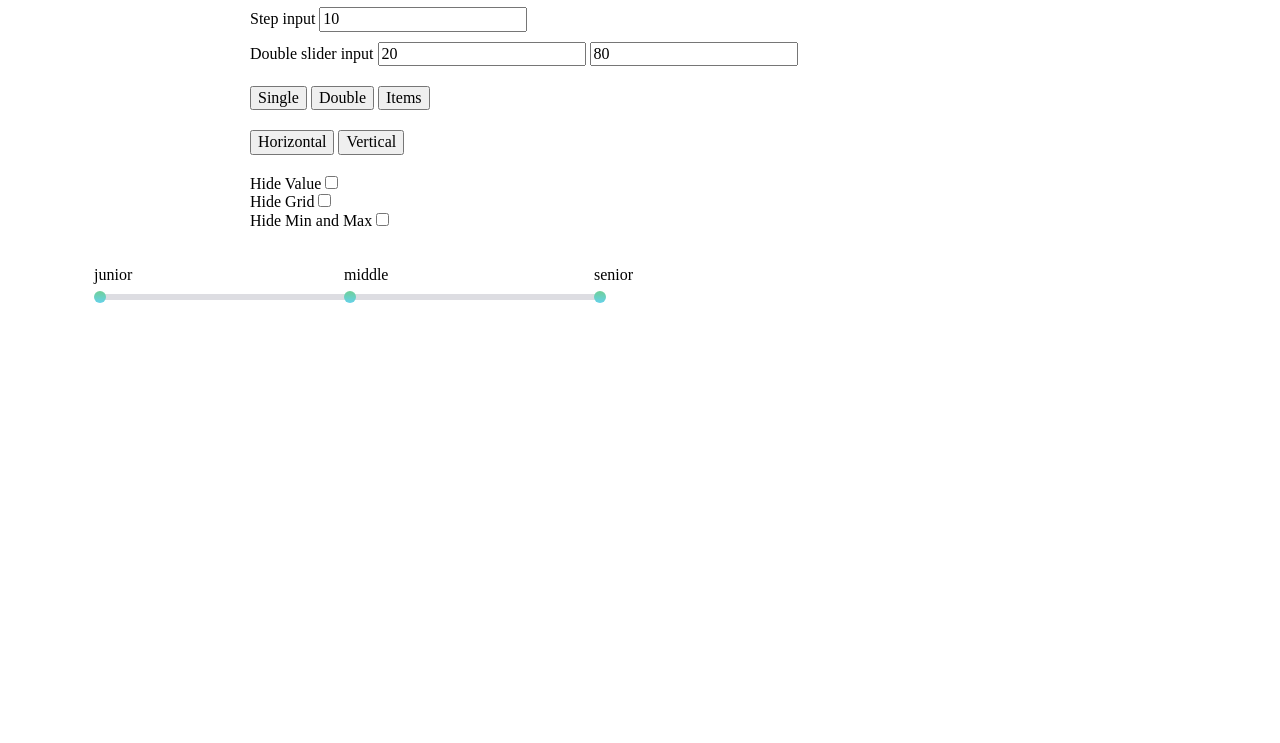
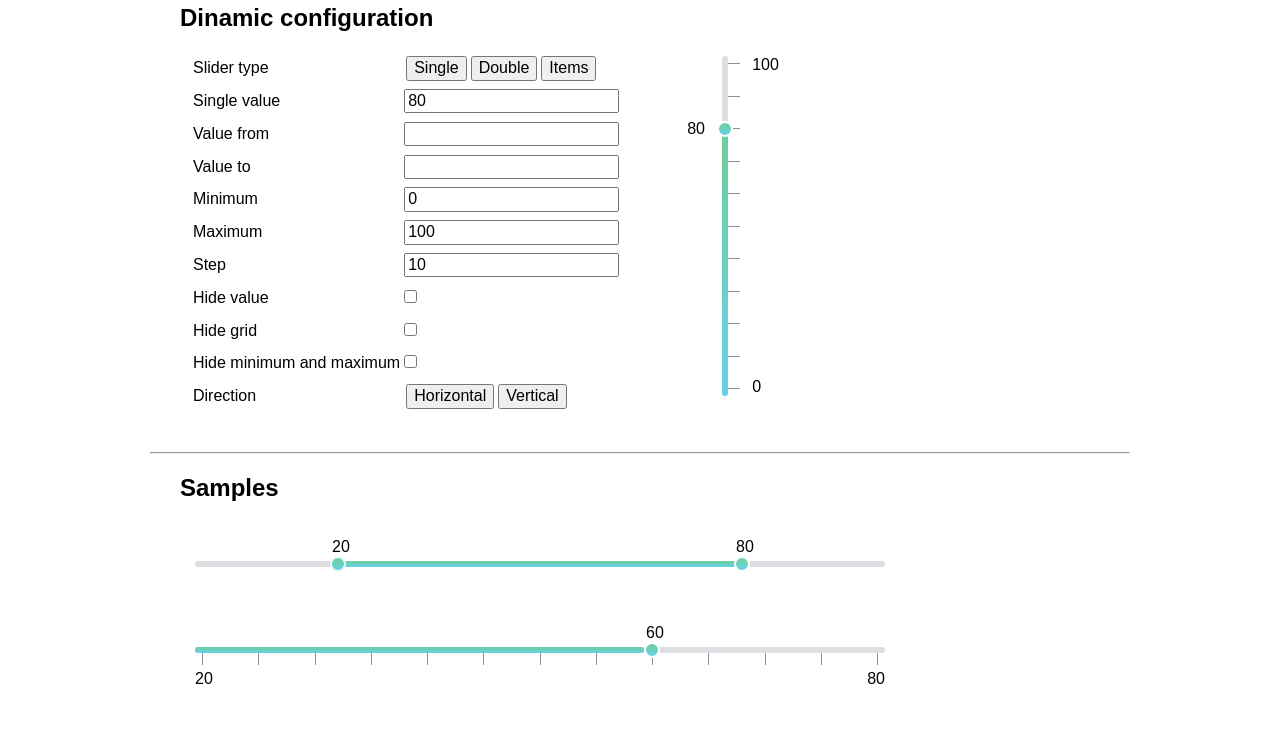
Before and after one commit to syuzi22/jquery-slider, a website built with webpack: page src/index.html in a window 1280 px wide. Shown: the part 126-869 px from the top of the page. Before the commit the page ends 800 px from the top, so only its background shows below. Built offline with nearby package versions, Linux system fonts and the light colour scheme.

Commit message:
Added demo-page layout

```diff
--- a/src/Controller.ts
+++ b/src/Controller.ts
@@ -101,6 +101,14 @@ export class Controller {
         if (this.options.hideValue === true) {
             this.view.hideValue(true);
         }
+
+        if (this.options.hideGrid === true) {
+            this.view.hideGrid(true);
+        }
+
+        if (this.options.hideMinMax === true) {
+            this.view.hideMinMax(true);
+        }
     }
 
     createSingle() {
@@ -182,6 +190,7 @@ export class Controller {
         if (this.options.orientation === 'vertical') {
             this.model.updateSliderHeight(this.line.getLineHeight());
             this.model.calcItemsStep_V(this.options.items.length - 1);
+            this.view.getWrapNode().classList.add('slider__wrap_ver');
         } else {
             this.model.updateSliderWidth(this.line.getLineWidth());
             this.model.calcItemsStep_H(this.options.items.length - 1);
--- a/src/demo.ts
+++ b/src/demo.ts
@@ -3,34 +3,51 @@ interface JQuery {
 }
 
 $(() => {
-    const input = document.querySelector('.slider-input') as HTMLInputElement;
+
+    const mySliderSimple = $('.slider__simple').slider({
+        type: 'double',
+        min: 0,
+        max: 100,
+        from: 20,
+        to: 80,
+        step: 5,
+        hideGrid: true,
+        hideMinMax: true
+    });
+
+    const mySliderSingle = $('.slider__single').slider({
+        type: 'single',
+        min: 20,
+        max: 80,
+        from: 40, // if single, this parameter is ignored
+        to: 60,
+        step: 5,
+    });
+
+    const mySliderRange = $('.slider__range').slider({
+        type: 'double',
+        min: 10,
+        max: 90,
+        from: 20,
+        to: 80,
+        step: 2,
+    });
+
+    const mySliderItems = $('.slider__items').slider({
+        type: 'items',
+        items: ['junior', 'middle', 'senior'],
+    });
+
+    const inputSingle = document.querySelector('.slider-input-single') as HTMLInputElement;
     const inputFrom = document.querySelector('.slider-input-from') as HTMLInputElement;
     const inputTo = document.querySelector('.slider-input-to') as HTMLInputElement;
-    const inputStep = document.querySelector('.slider-step') as HTMLInputElement;
     const inputMin = document.querySelector('.slider-min') as HTMLInputElement;
     const inputMax = document.querySelector('.slider-max') as HTMLInputElement;
+    const inputStep = document.querySelector('.slider-step') as HTMLInputElement;
 
-    const mySlider2 = $('.slider2').slider({
-        type: 'items',
-        min: 10,
-        max: 90,
-        from: 20, // если single, то этот параметр не учитывается
-        to: 80,
-        step: 10,
-        items: ['junior', 'middle', 'senior'],
-        orientation: 'vertical',
-        hideGrid: false,
-        hideValue: false,
-        hideMinMax: false
-    });
-
-    mySlider2.data('slider').changeOrientation('horizontal');
-    mySlider2.data('slider').changeMax(200);
-
-
-    const mySlider = $('.slider')
+    const mySliderMulti = $('.slider__multi')
     .on('slider.valueCalced', function (event, value) {
-            input.value = value;
+        inputSingle.value = value;
     })
     .on('slider.valueFromCalced', function (event, value) {
         inputFrom.value = value;
@@ -48,29 +65,24 @@ $(() => {
         inputMax.value = value;
     })
     .slider({
-            type: 'double',
-            min: 10,
-            max: 90,
-            from: 20, // если single, то этот параметр не учитывается
+        type: 'single',
+        min: 0,
+        max: 100,
+        from: 20, // if single, this parameter is ignored
         to: 80,
         step: 10,
         items: ['junior', 'middle', 'senior'],
-            // orientation: 'vertical',
-            hideGrid: false,
-            hideValue: false,
-            hideMinMax: false
+        orientation: 'vertical',
     });
 
-
-    /////////////////////
-    input.onkeypress = function(event) {
-        const value = parseInt(input.value)
+    inputSingle.onkeypress = function(event) {
+        const value = parseInt(inputSingle.value)
         if (isNaN(value)) {
             return;
         }
         if (event.code === 'Enter'){
             event.preventDefault();
-            mySlider.data('slider').update(value);
+            mySliderMulti.data('slider').update(value);
         }
     };
 
@@ -81,7 +93,7 @@ $(() => {
         }
         if (event.code === 'Enter'){
             event.preventDefault();
-            mySlider.data('slider').updateFrom(value);
+            mySliderMulti.data('slider').updateFrom(value);
         }
     };
 
@@ -92,7 +104,7 @@ $(() => {
         }
         if (event.code === 'Enter'){
             event.preventDefault();
-            mySlider.data('slider').updateTo(value);
+            mySliderMulti.data('slider').updateTo(value);
         }
     };
 
@@ -103,7 +115,7 @@ $(() => {
         }
         if (event.code === 'Enter'){
             event.preventDefault();
-            mySlider.data('slider').changeStep(value);
+            mySliderMulti.data('slider').changeStep(value);
         }
     }
 
@@ -114,7 +126,7 @@ $(() => {
         }
         if (event.code === 'Enter'){
             event.preventDefault();
-            mySlider.data('slider').changeMin(value);
+            mySliderMulti.data('slider').changeMin(value);
         }
     }
 
@@ -125,60 +137,69 @@ $(() => {
         }
         if (event.code === 'Enter'){
             event.preventDefault();
-            mySlider.data('slider').changeMax(value);
+            mySliderMulti.data('slider').changeMax(value);
         }
     }
 
-
-     ////////////////////////////////////////////
-    let singleBut = document.getElementById('button__single');
-    let doubleBut = document.getElementById('button__double');
-    let itemsBut = document.getElementById('button__items');
-    let hideValue = document.getElementById('hidevalue');
-    let hideGrid = document.getElementById('hidegrid');
-    let hideMinMax = document.getElementById('hideminmax');
-    let horizontalBut = document.getElementById('button__hor');
-    let verticalBut = document.getElementById('button__ver');
+    const singleBut = document.getElementById('button__single');
+    const doubleBut = document.getElementById('button__double');
+    const itemsBut = document.getElementById('button__items');
 
     singleBut.onclick = function() {
-        mySlider.data('slider').changeView('single');
+        mySliderMulti.data('slider').changeView('single');
+        inputFrom.value = '';
+        inputTo.value = '';
     }
     doubleBut.onclick = function(event) {
-        mySlider.data('slider').changeView('double');
+        mySliderMulti.data('slider').changeView('double');
+        inputSingle.value = '';
     }
     itemsBut.onclick = function() {
-        mySlider.data('slider').changeView('items');
+        mySliderMulti.data('slider').changeView('items');
+        inputFrom.value = '';
+        inputTo.value = '';
+        inputSingle.value = '';
+        inputMin.value = '';
+        inputMax.value = '';
+        inputStep.value = '';
     }
 
-    horizontalBut.onclick = function() {
-        mySlider.data('slider').changeOrientation('horizontal');
-    }
-
-    verticalBut.onclick = function() {
-        mySlider.data('slider').changeOrientation('vertical');
-    }
+    const hideValue = document.getElementById('hidevalue');
+    const hideGrid = document.getElementById('hidegrid');
+    const hideMinMax = document.getElementById('hideminmax');
 
     hideValue.oninput = function() {
         if ((<HTMLInputElement>hideValue).checked) {
-            mySlider.data('slider').hideValue(true);
+            mySliderMulti.data('slider').hideValue(true);
         } else {
-            mySlider.data('slider').hideValue(false);
+            mySliderMulti.data('slider').hideValue(false);
         }
     }
 
     hideGrid.oninput = function() {
         if ((<HTMLInputElement>hideGrid).checked) {
-            mySlider.data('slider').hideGrid(true);
+            mySliderMulti.data('slider').hideGrid(true);
         } else {
-            mySlider.data('slider').hideGrid(false);
+            mySliderMulti.data('slider').hideGrid(false);
         }
     }
 
     hideMinMax.oninput = function() {
         if ((<HTMLInputElement>hideMinMax).checked) {
-            mySlider.data('slider').hideMinMax(true);
+            mySliderMulti.data('slider').hideMinMax(true);
         } else {
-            mySlider.data('slider').hideMinMax(false);
+            mySliderMulti.data('slider').hideMinMax(false);
         }
     }
+
+    const horizontalBut = document.getElementById('button__hor');
+    const verticalBut = document.getElementById('button__ver');
+
+    horizontalBut.onclick = function() {
+        mySliderMulti.data('slider').changeOrientation('horizontal');
+    }
+
+    verticalBut.onclick = function() {
+        mySliderMulti.data('slider').changeOrientation('vertical');
+    }
 })
--- a/src/index.html
+++ b/src/index.html
@@ -9,69 +9,72 @@
 
 <body>
     <div class="wrapper">
-        <div class="slider"></div>
-
-        <div class="example">
-            <div style="margin-top: 20px; margin-bottom: 10px;">
-                <div>
-                    <label class="slider-inputlabel"> Change Minimum
-                        <input type="text" class="slider-min" onclick="this.select();"></input>
-                    </label>
-                </div>
-                <div>
-                    <label class="slider-inputlabel"> Change Maximum
-                        <input type="text" class="slider-max" onclick="this.select();"></input>
-                    </label>
-                </div>
-            </div>
-            <div style="margin-bottom: 10px;">
-                <label class="slider-inputlabel"> Single slider input
-                    <input type="text" class="slider-input" onclick="this.select();"></input>
-                </label>
-            </div>
-            <div style="margin-bottom: 10px;">
-                <label class="slider-inputlabel"> Step input
-                    <input type="text" class="slider-step" onclick="this.select();"></input>
-                </label>
-            </div>
-            <div>
-                <label class="slider-inputlabel"> Double slider input
-                    <input type="text" class="slider-input-from" onclick="this.select();"></input>
-                    <input type="text" class="slider-input-to" onclick="this.select();"></input>
-                </label>
-            </div>
-            <div class="slider__buttons">
-                <button id="button__single">Single</button>
-                <button id="button__double">Double</button>
-                <button id="button__items">Items</button>
-            </div>
-            <div class="slider__buttons">
-                <button id="button__hor">Horizontal</button>
-                <button id="button__ver">Vertical</button>
-            </div>
-            <div class="slider__buttons" style="margin-bottom: 10px;">
-                <div>
-                    <label> Hide Value
-                        <input type="checkbox" name="slider-hide-value" id="hidevalue">
-                    </label>
-                </div>
-                <div>
-                    <label> Hide Grid
-                        <input type="checkbox" name="slider-hide-grid" id="hidegrid">
-                    </label>
-                </div>
-                <div>
-                    <label> Hide Min and Max
-                        <input type="checkbox" name="slider-hide-minmax" id="hideminmax">
-                    </label>
-                </div>
-            </div>
+        <h1>Demo</h1>
+        <h2>Dinamic configuration</h2>
+        <div class="slider__multi-wrap">
+            <table class="slider__multi-panel">
+                <tr>
+                    <td>Slider type</td>
+                    <td><button id="button__single">Single</button><button id="button__double">Double</button><button id="button__items">Items</button></td>
+                </tr>
+                <tr>
+                    <td>Single value</td>
+                    <td><input type="text" class="slider-input-single"></td>
+                </tr>
+                <tr>
+                    <td>Value from</td>
+                    <td><input type="text" class="slider-input-from"></td>
+                </tr>
+                <tr>
+                    <td>Value to</td>
+                    <td><input type="text" class="slider-input-to"></td>
+                </tr>
+                <tr>
+                    <td>Minimum</td>
+                    <td><input type="text" class="slider-min"></td>
+                </tr>
+                <tr>
+                    <td>Maximum</td>
+                    <td><input type="text" class="slider-max"></td>
+                </tr>
+                <tr>
+                    <td>Step</td>
+                    <td><input type="text" class="slider-step"></td>
+                </tr>
+                <tr>
+                    <td>Hide value</td>
+                    <td><input type="checkbox" id="hidevalue"></td>
+                </tr>
+                <tr>
+                    <td>Hide grid</td>
+                    <td><input type="checkbox" id="hidegrid"></td>
+                </tr>
+                <tr>
+                    <td>Hide minimum and maximum</td>
+                    <td><input type="checkbox" id="hideminmax"></td>
+                </tr>
+                <tr>
+                    <td>Direction</td>
+                    <td><button id="button__hor">Horizontal</button><button id="button__ver">Vertical</button></td>
+                </tr>
+            </table>
+            <div class="slider__multi"></div>
+        </div>
+        <hr>
+        <h2>Samples</h2>
+        <div class="slider__simple-wrap">
+            <div class="slider__simple"></div>
+        </div>
+        <div class="slider__single-wrap">
+            <div class="slider__single"></div>
+        </div>
+        <div class="slider__range-wrap">
+            <div class="slider__range"></div>
+        </div>
+        <div class="slider__items-wrap">
+            <div class="slider__items"></div>
         </div>
     </div>
-
-
-    <div class="slider2"></div>
-
 </body>
 
 </html>
--- a/src/style.css
+++ b/src/style.css
@@ -1,12 +1,22 @@
 @import '~normalize.css';
+
+/* wrap, line */
 
 .slider__wrap {
   height: 100%;
+  padding-top: 40px;
+  padding-bottom: 40px;
+  padding-left: 5px;
+  padding-right: 5px;
 }
 
 .slider__wrap_ver {
   display: flex;
   flex-direction: row;
+  padding-top: 5px;
+  padding-bottom: 5px;
+  padding-left: 50px;
+  padding-right: 50px;
 }
 
 .slider__line {
@@ -33,7 +43,7 @@
   border-radius: 3px;
 }
 
-/* //бегунки */
+/* thumbs */
 .slider__thumb-from {
   position: absolute;
   cursor: pointer;
@@ -76,7 +86,7 @@
 }
 
 
-/* //значения от-до, мин-макс */
+/* from-to, min-max */
 .slider__from {
   margin-top:-20px;
   user-select: none;
@@ -110,7 +120,7 @@
   flex-direction: column-reverse;
 }
 
-/* //шкала */
+/* grid */
 .slider__grid {
   cursor: pointer;
   padding-left: 7px; /*thumb width half*/
@@ -138,7 +148,7 @@
   background-color: rgba(31, 32, 65, 0.5);
 }
 
-/* //нечисловой слайдер */
+/* items */
 .slider__item_hor {
   cursor: pointer;
   width: 12px;
@@ -159,6 +169,7 @@
 
 .slider__item-name_hor {
   margin-top: -25px;
+  margin-left: -10px;
   font-size: 16px;
 }
 
@@ -194,38 +205,72 @@
 }
 
 
-/* /////////////////внешние стили */
-.slider {
-  width: 100px;
-  height: 300px;
-  margin: 50px;
+/* custom styles */
+
+.wrapper {
+  font-family: sans-serif;
+  min-width: 320px;
+  max-width: 980px;
+  margin: 0 auto;
+  padding-top: 50px;
+  padding-bottom: 50px;
+  padding-left: 10px;
+  padding-right: 10px;
 }
 
-.slider2 {
-  margin-left: 100px;
-  margin-right: 100px;
-  margin-top: 20px;
-  width: 500px;
-  height: 300px;
+h1, h2 {
+  margin-left: 30px;
 }
 
-.wrapper {
+.slider__single {
+  max-width: 700px;
+  min-width: 300px;
+}
+
+.slider__simple {
+  max-width: 700px;
+  min-width: 300px;
+}
+
+.slider__range {
+  max-width: 700px;
+  min-width: 300px;
+}
+
+.slider__items {
+  max-width: 680px;
+  min-width: 200px;
+  padding-left: 15px;
+  padding-right: 20px;
+}
+
+.slider__multi-wrap {
   display: flex;
+  justify-content: space-between;
+  flex-wrap: wrap;
+  padding-bottom: 30px;
+}
+
+.slider__multi {
+  flex: 1 1 300px;
+  height: 340px;
+}
+
+.slider__multi-wrap {
+  flex: 1 1 300px;
+}
+
+.slider__multi-panel {
+  margin-right: 50px;
+  line-height: 1.8;
+}
+
+.slider__multi-wrap, .slider__single-wrap, .slider__simple-wrap, .slider__range-wrap, .slider__items-wrap {
+  max-width: 900px;
+  margin: 0 auto;
 }
 
 button {
   cursor: pointer;
+  margin: 2px;
 }
-
-.slider__buttons {
-  margin-top: 20px;
-  margin-left: 50px;
-}
-.slider-input {
-  margin-left: 50px;
-  margin-top: 20px;
-}
-
-.slider-inputlabel {
-  margin-left: 50px;
-}
```
Lines whose indentation alone changed are shown as unchanged.
